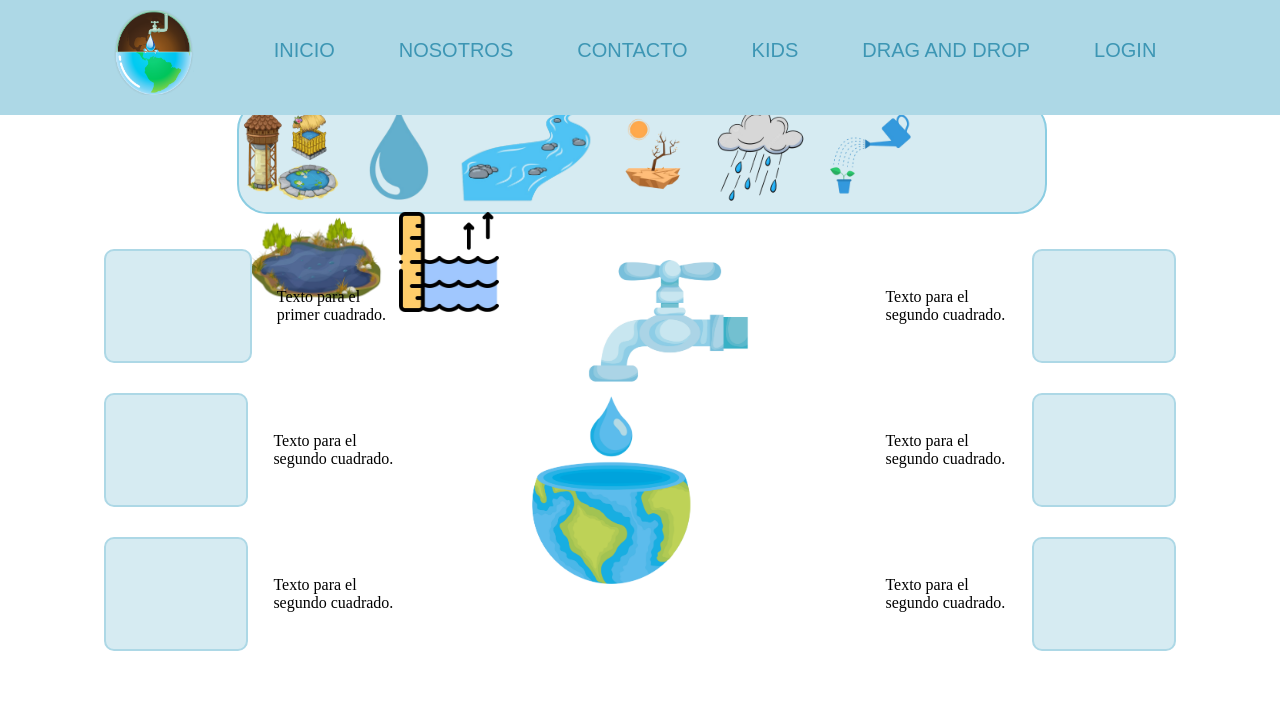
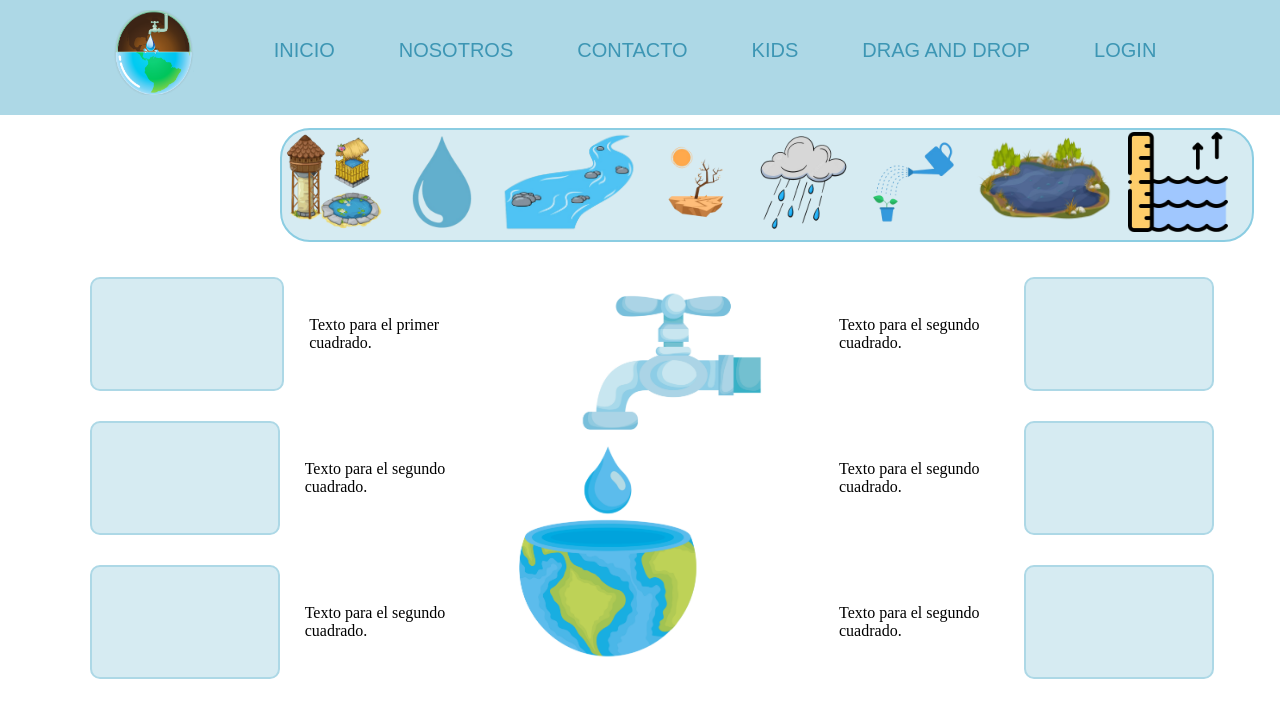
Before and after one commit to victor23daw2/GP1, a plain HTML site: page drag_and_drop.html in a window 1280 px wide. Drawn offline with Linux system fonts and the light colour scheme.

Commit message:
v.9 - Arreglos en drag and drop

```diff
--- a/Assets/CSS/dragAndDrop.css
+++ b/Assets/CSS/dragAndDrop.css
@@ -2,20 +2,20 @@ body {
   background-image: url("../Images/grifo.jpg");
   background-repeat: no-repeat;
   background-position: center;
-  background-size: 30%;
+  background-size: 430px;
   display: grid;
-  margin-left: 5%;
-  margin-right: 5%;
-  background-position-y: 230px;
+  margin-left: 50px;
+  margin-right: 50px;
+  background-position-y: 260px;
 }
 
 .drag {
-  width: 70%;
-  margin-left: 15%;
+  width: 970px;
+  margin-left: 230px;
   height: 110px;
   border-radius: 30px;
   background-color: rgba(173, 216, 230, 0.5);
-  margin-top: 8%;
+  margin-top: 120px;
   margin-bottom: 20px;
   border: 2px solid rgb(139, 205, 226);
 }
@@ -28,11 +28,11 @@ img {
 }
 
 .container-left {
-  width: 30%;
+  width: 430px;
 }
 
 .container-right {
-  width: 30%;
+  width: 430px;
 }
 
 .containers {
```
